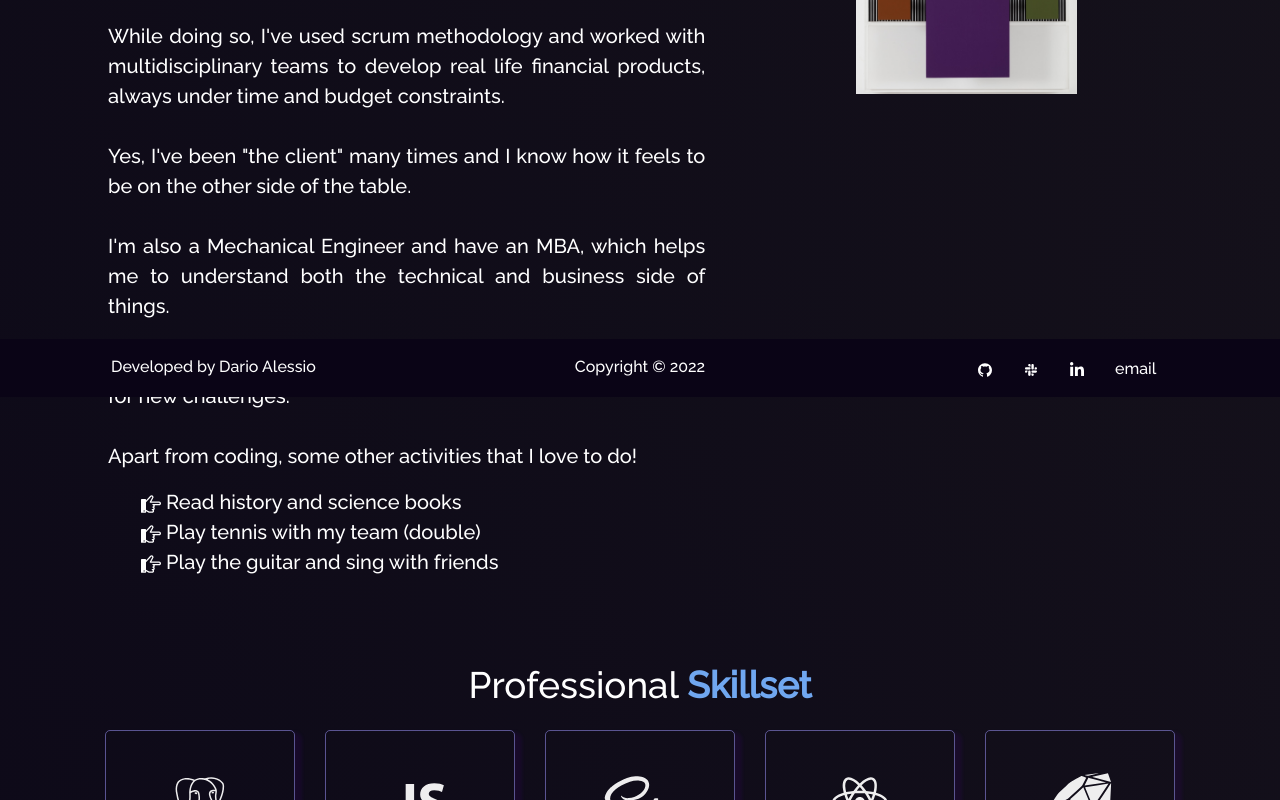
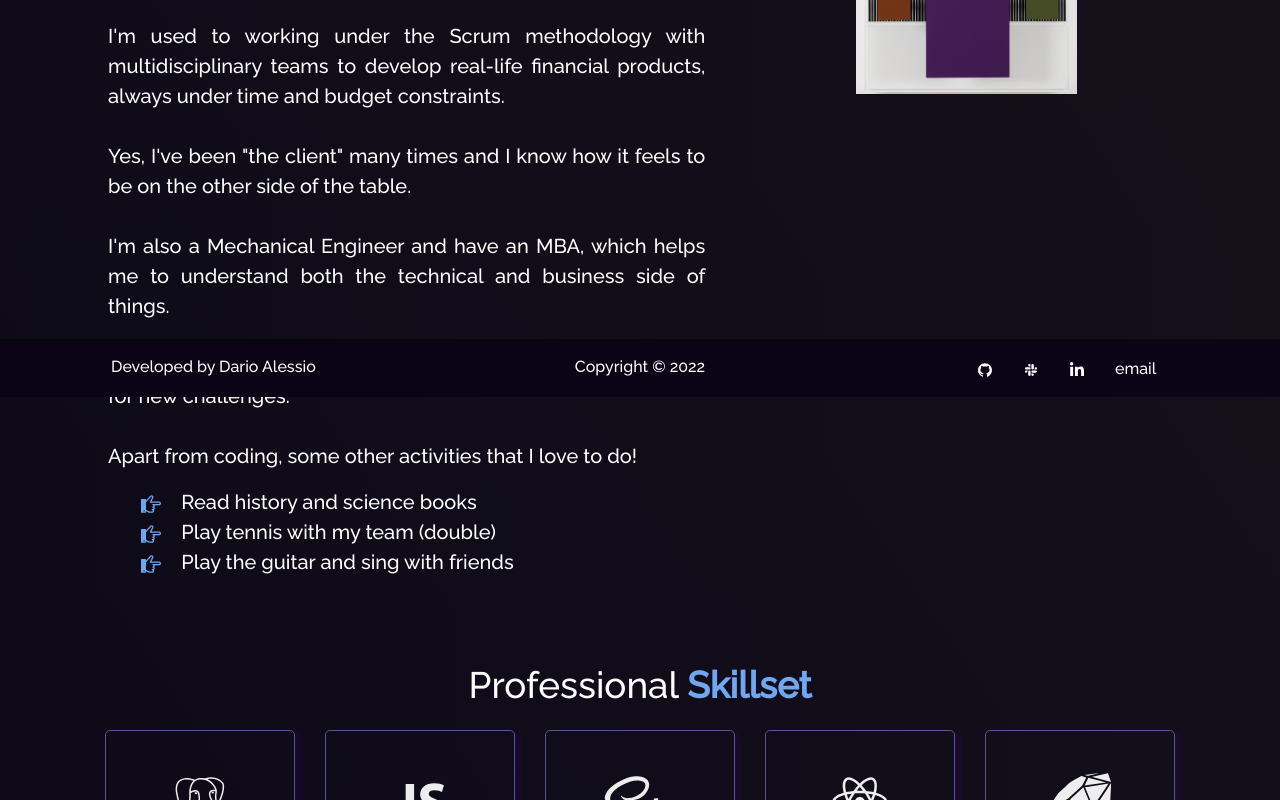
Before and after one commit to DarioAlessioR/Portfolio-DarioAlessio, a React (Create React App) app: page /about in a window 1280 px wide. Shown: the part 403-1203 px from the top of the page. Built offline with nearby package versions, Linux system fonts and the light colour scheme.

Commit message:
Fix typos and add space and color to bullets in About section

```diff
--- a/src/components/About/AboutCard.js
+++ b/src/components/About/AboutCard.js
@@ -11,10 +11,10 @@ function AboutCard() {
             Hi. I'm <span className="purple">Dario Alessio, </span>
             from <span className="purple"> Caracas, Venezuela.</span>
             <br /><br />
-            I'm a software developer with a lot of experience working as a
-           product manager in the financial industry.<br /><br />
-           While doing so, I've used scrum methodology and worked with multidisciplinary teams
-            to develop real life financial products, always under time and budget constraints.<br /> <br />
+            I'm a Software Developer with a lot of experience working as a
+           Product Manager in the finance industry.<br /><br />
+           I'm used to working under the Scrum methodology with multidisciplinary teams
+            to develop real-life financial products, always under time and budget constraints.<br /> <br />
            Yes, I've been "the client" many times and I know how it feels to be on the other
            side of the table.<br /><br />
            I'm also a Mechanical Engineer and have an MBA, which helps me to understand both
@@ -26,13 +26,13 @@ function AboutCard() {
           </p>
           <ul>
             <li className="about-activity">
-              <ImPointRight /> Read history and science books
+              <span><ImPointRight /></span><span>&nbsp;&nbsp;&nbsp;</span> Read history and science books
             </li>
             <li className="about-activity">
-              <ImPointRight /> Play tennis with my team (double)
+            <span><ImPointRight /></span><span>&nbsp;&nbsp;&nbsp;</span> Play tennis with my team (double)
             </li>
             <li className="about-activity">
-              <ImPointRight /> Play the guitar and sing with friends
+            <span><ImPointRight /></span><span>&nbsp;&nbsp;&nbsp;</span> Play the guitar and sing with friends
             </li>
           </ul>
 
--- a/src/style.css
+++ b/src/style.css
@@ -605,6 +605,10 @@ button:focus {
   color: white !important;
 }
 
+.about-activity span {
+  color : var(--main-name) !important;
+}
+
 .tech-icons {
   font-size: 4.5em !important;
   margin: 15px !important;
```
